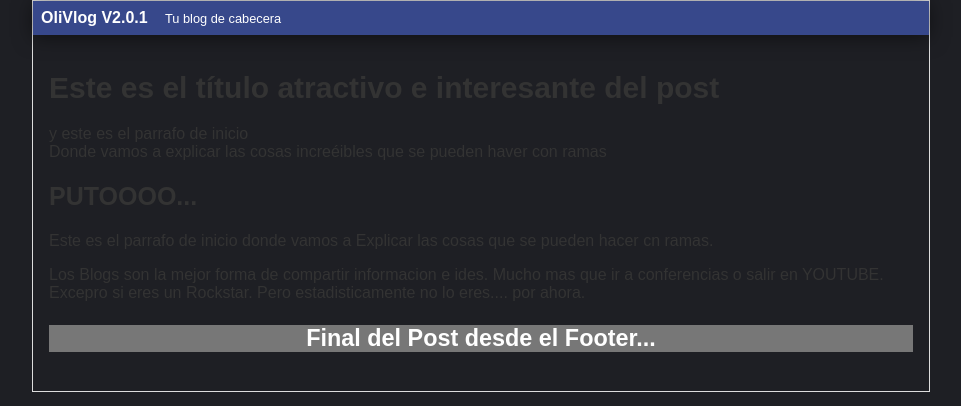
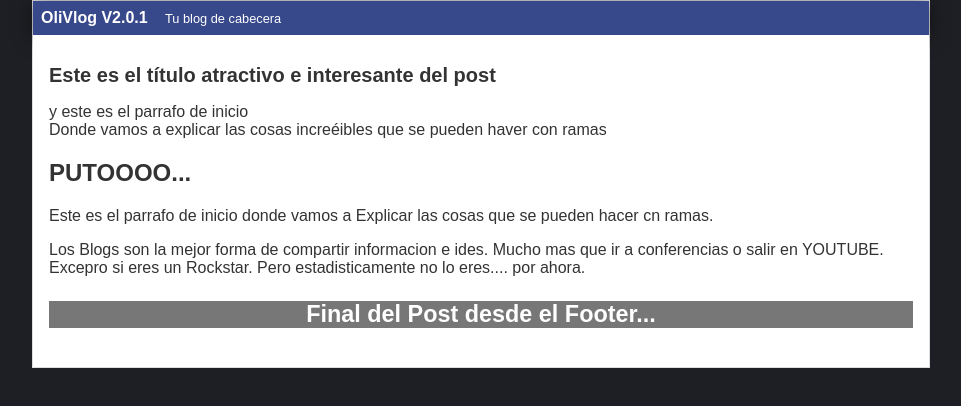
Before and after one commit to joseoliva762/ejemplo_plazi, a plain HTML site: page index.html in a window 1280 px wide. Shown: the whole page, without its empty margins (159-1120 px from the left). Drawn offline with Linux system fonts and the light colour scheme.

Commit message:
footer vinal V2.9

```diff
--- a/css/estilos.css
+++ b/css/estilos.css
@@ -41,21 +41,13 @@ body
     margin: 0 auto;
 }
 
-#container h1{
-    font-size: 30px;
-}
-#container h2{
-    font-size: 25px;
-}
-/*
-#container h3{
-    color: #38939b;
-    background: #33c1ff;
-    text-align: right;
+#container h1
+{
     font-size: 20px;
 }
-*/
-#post{
+#post
+{
+    background: white;
     padding: 1em;
 }
 
```
